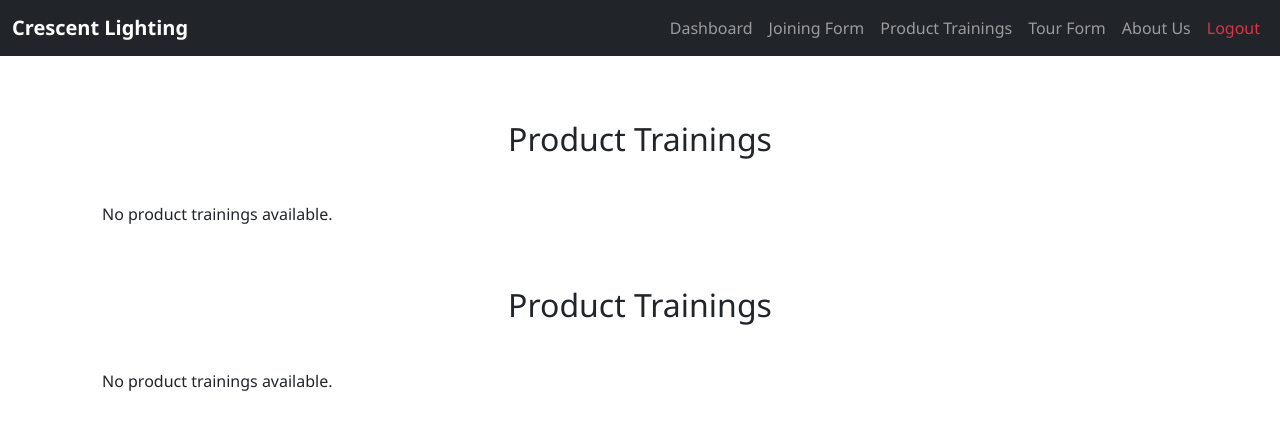
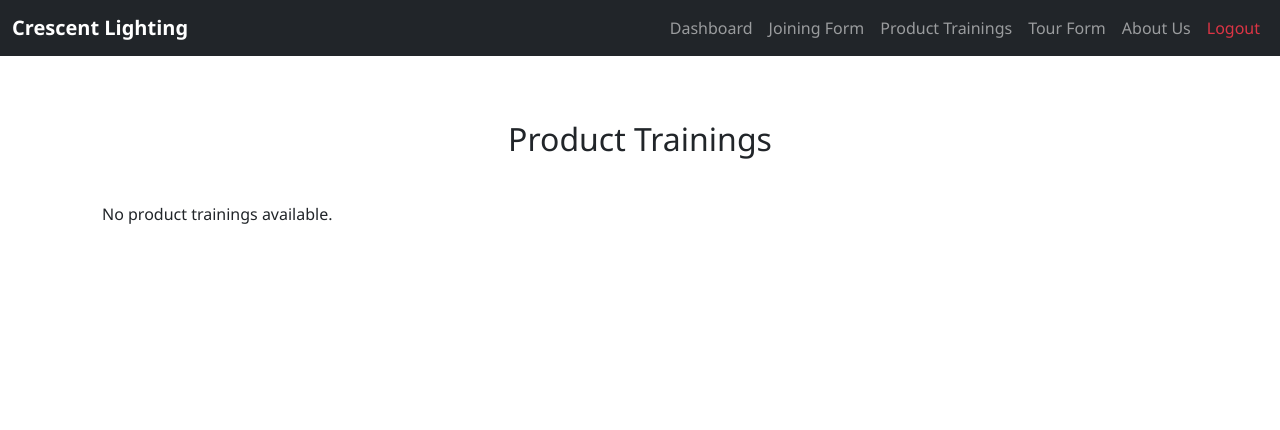
Before and after one commit to crescent601/crescent, a Django app: page /home/ in a window 1280 px wide. Shown: the top 430 px of the page. Run offline with Django 5.2, Linux system fonts and the light colour scheme; data that the repository does not hold is empty.

Commit message:
Your commit message here

```diff
--- a/templates/home.html
+++ b/templates/home.html
@@ -37,25 +37,4 @@
     {% endfor %}
 </div>
 
-
-
-<h2 class="text-center my-4">Product Trainings</h2>
-<div class="product-training-section">
-    {% for training in trainings %}
-        <div class="training-card cat-{{ training.category.id }}">
-
-            <p><strong>Category:</strong> {{ training.category.name }}</p>
-            <p>{{ training.description }}</p>
-            {% if training.featured_image %}
-                <a href="{% url 'product_videos' training.id %}">
-                    <img src="{{ training.featured_image.url }}" alt="{{ training.title }}">
-                </a>
-            {% endif %}
-            <p><em>Created at: {{ training.created_at }}</em></p>
-        </div>
-    {% empty %}
-        <p>No product trainings available.</p>
-    {% endfor %}
-</div>
-
 {% endblock %}
```
Also changed, not shown: jango_app/migrations/0025_remove_post_scroll_image_url.py (added), jango_app/migrations/0026_post_scroll_image_url.py (added).
